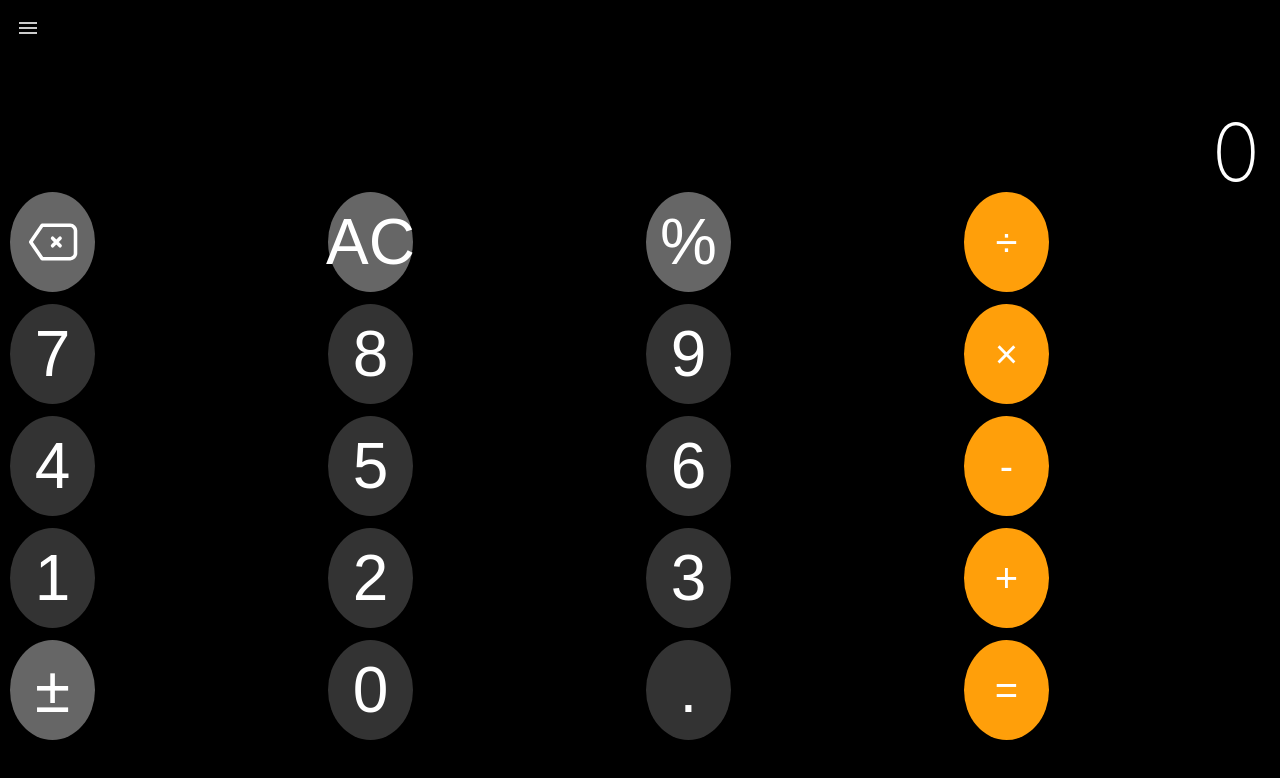
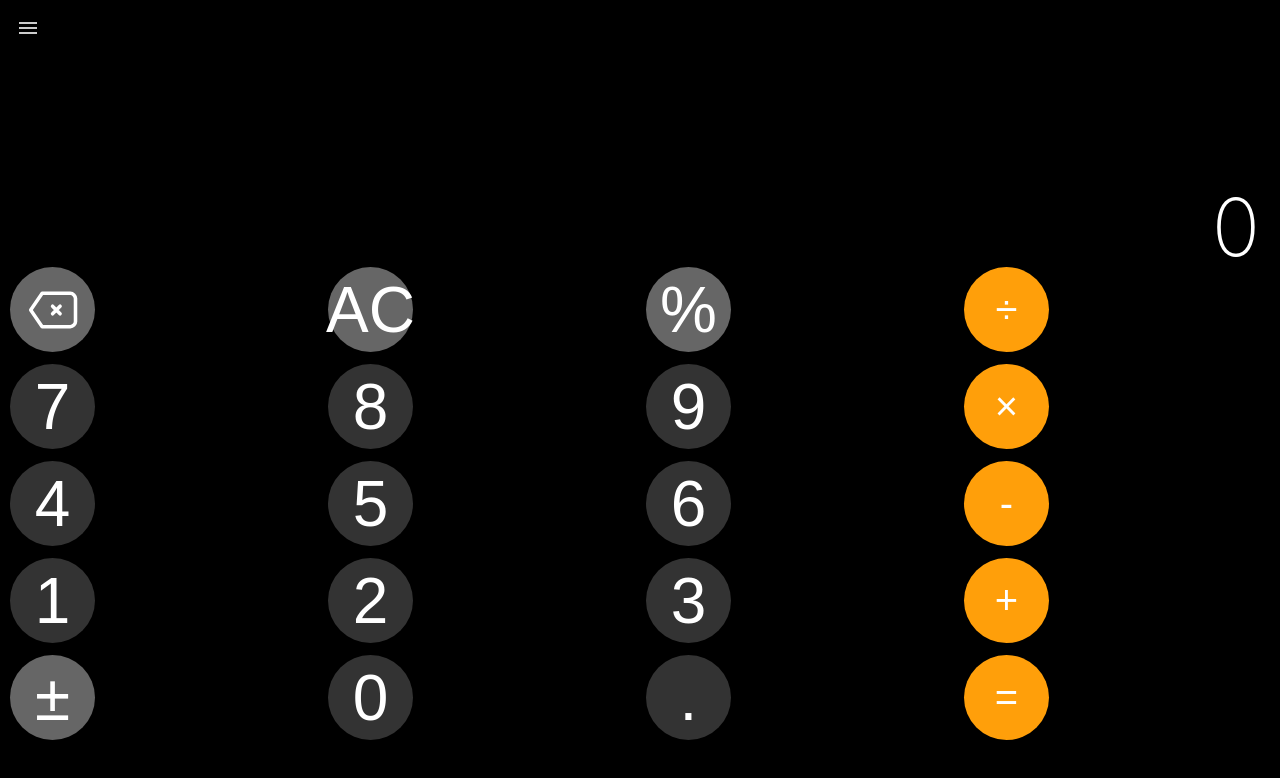
Before and after one commit to Xus7/Magic-Calc, a plain HTML site: page index.html in a window 1280 px wide. Drawn offline with Linux system fonts and the light colour scheme.

Commit message:
Update style.css

```diff
--- a/style.css
+++ b/style.css
@@ -107,7 +107,7 @@ html, body {
     border: none;
     border-radius: 50%;
     color: white;
-    height: 100px;
+    height: 85px;
     width: 85px;
     font-size: 4em;
     color: var(--display-color);
```
